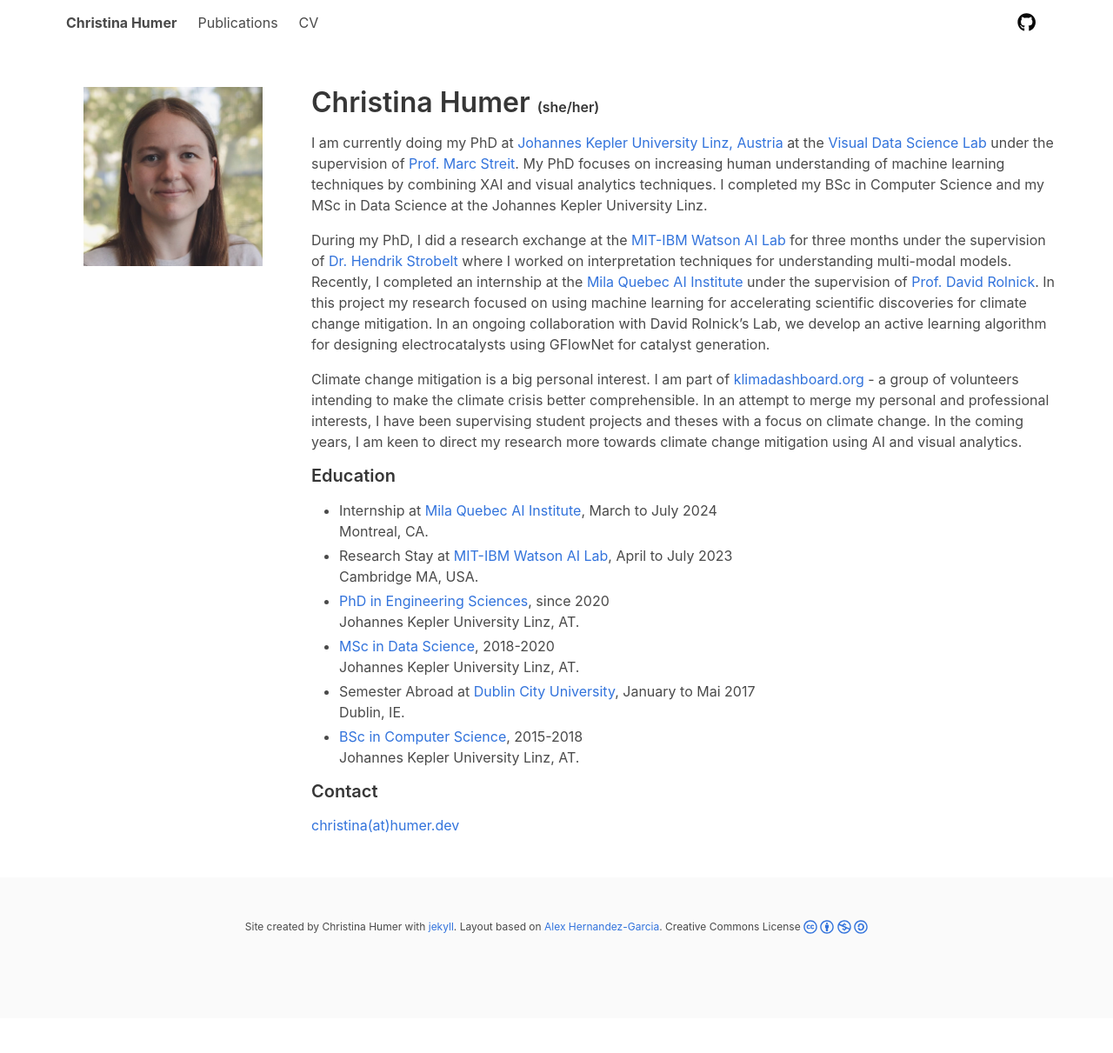
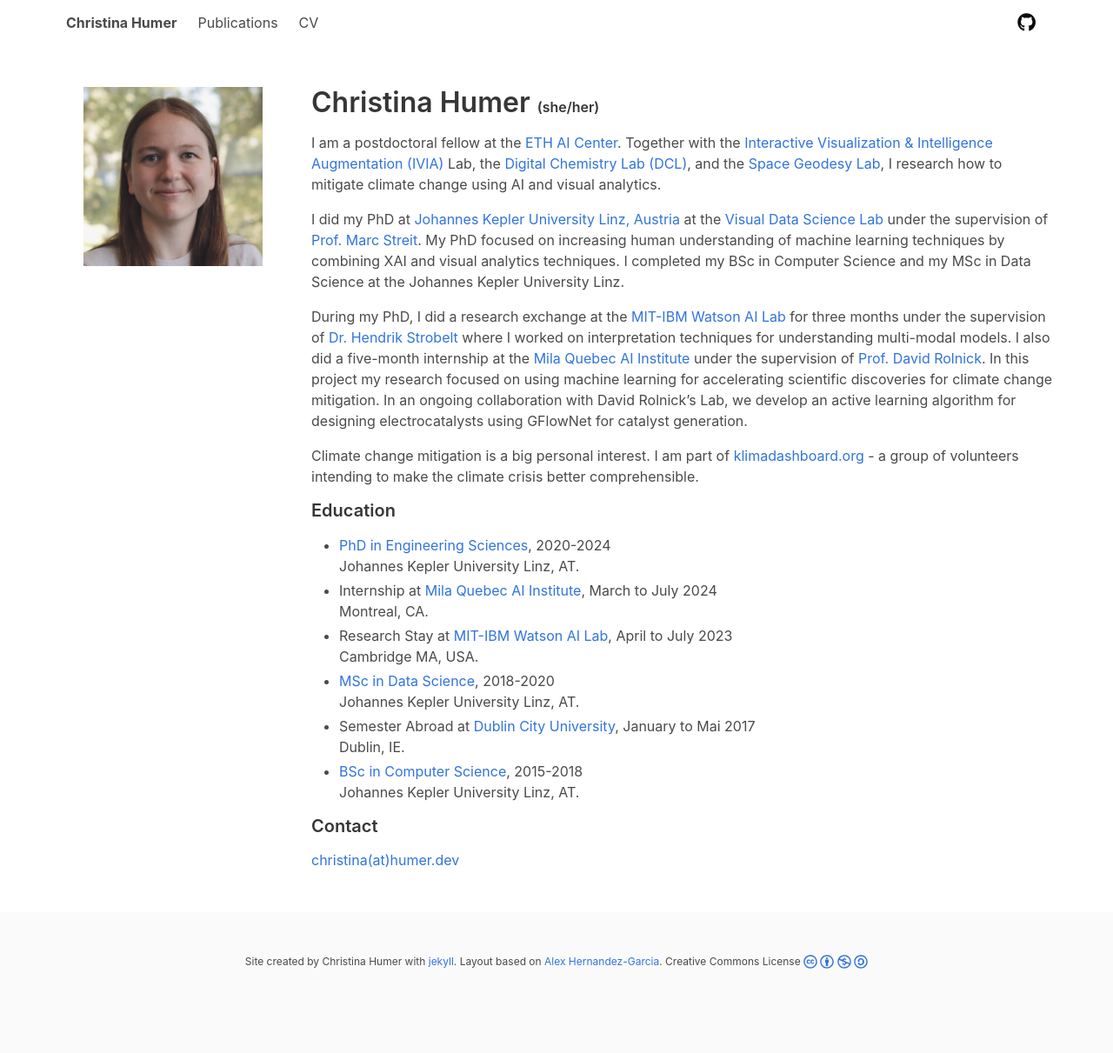
Before and after one commit to ginihumer/ginihumer.github.io, a Jekyll site: the page built from index.html, in a window 1280 px wide. Shown: the whole page at 87% size. Built offline with Jekyll 4.4.1, drawn with Linux system fonts in a browser that asks for light colours; nearby versions of some CDN libraries; a style sheet for code colours, icons or effects is not loaded; before the commit the page ends 1171 px from its top, so only the background shows below that.

Commit message:
Update about.md
update postdoc fellowship

```diff
--- a/_includes/about.md
+++ b/_includes/about.md
@@ -1,21 +1,22 @@
+I am a postdoctoral fellow at the [ETH AI Center](https://ai.ethz.ch/). Together with the [Interactive Visualization & Intelligence Augmentation (IVIA)](https://ivia.ch/) Lab, the [Digital Chemistry Lab (DCL)](https://dcl.ethz.ch/), and the [Space Geodesy Lab](https://space.igp.ethz.ch/), I research how to mitigate climate change using AI and visual analytics.
 
-I am currently doing my PhD at [Johannes Kepler University Linz, Austria](https://www.jku.at/) at the [Visual Data Science Lab](https://jku-vds-lab.at/) under the supervision of [Prof. Marc Streit](https://jku-vds-lab.at/persons/streit/).
-My PhD focuses on increasing human understanding of machine learning techniques by combining XAI and visual analytics techniques.
+I did my PhD at [Johannes Kepler University Linz, Austria](https://www.jku.at/) at the [Visual Data Science Lab](https://jku-vds-lab.at/) under the supervision of [Prof. Marc Streit](https://jku-vds-lab.at/persons/streit/).
+My PhD focused on increasing human understanding of machine learning techniques by combining XAI and visual analytics techniques.
 I completed my BSc in Computer Science and my MSc in Data Science at the Johannes Kepler University Linz.
 
 During my PhD, I did a research exchange at the [MIT-IBM Watson AI Lab](https://mitibmwatsonailab.mit.edu/) for three months under the supervision of [Dr. Hendrik Strobelt](http://hendrik.strobelt.com/) where I worked on interpretation techniques for understanding multi-modal models.
-Recently, I completed an internship at the [Mila Quebec AI Institute](https://mila.quebec/en) under the supervision of [Prof. David Rolnick](https://davidrolnick.com/). In this project my research focused on using machine learning for accelerating scientific discoveries for climate change mitigation. In an ongoing collaboration with David Rolnick's Lab, we develop an active learning algorithm for designing electrocatalysts using GFlowNet for catalyst generation.
+I also did a five-month internship at the [Mila Quebec AI Institute](https://mila.quebec/en) under the supervision of [Prof. David Rolnick](https://davidrolnick.com/). In this project my research focused on using machine learning for accelerating scientific discoveries for climate change mitigation. In an ongoing collaboration with David Rolnick's Lab, we develop an active learning algorithm for designing electrocatalysts using GFlowNet for catalyst generation.
 
-Climate change mitigation is a big personal interest. I am part of [klimadashboard.org](https://klimadashboard.org/) - a group of volunteers intending to make the climate crisis better comprehensible. In an attempt to merge my personal and professional interests, I have been supervising student projects and theses with a focus on climate change. In the coming years, I am keen to direct my research more towards climate change mitigation using AI and visual analytics.
+Climate change mitigation is a big personal interest. I am part of [klimadashboard.org](https://klimadashboard.org/) - a group of volunteers intending to make the climate crisis better comprehensible.
 
 
 #### Education
+- [PhD in Engineering Sciences](https://www.jku.at/en/degree-programs/types-of-degree-programs/doctorate-phd/doctorate-degree-in-technical-sciences/), 2020-2024 <br>
+Johannes Kepler University Linz, AT.
 - Internship at [Mila Quebec AI Institute](https://mila.quebec/en), March to July 2024 <br>
 Montreal, CA.
 - Research Stay at [MIT-IBM Watson AI Lab](https://mitibmwatsonailab.mit.edu/), April to July 2023 <br>
 Cambridge MA, USA.
-- [PhD in Engineering Sciences](https://www.jku.at/en/degree-programs/types-of-degree-programs/doctorate-phd/doctorate-degree-in-technical-sciences/), since 2020 <br>
-Johannes Kepler University Linz, AT.
 - [MSc in Data Science](https://www.jku.at/en/degree-programs/types-of-degree-programs/masters-degree-programs/ma-computer-science/#c19294), 2018-2020 <br>
 Johannes Kepler University Linz, AT.
 - Semester Abroad at [Dublin City University](https://www.dcu.ie/), January to Mai 2017 <br>
```
